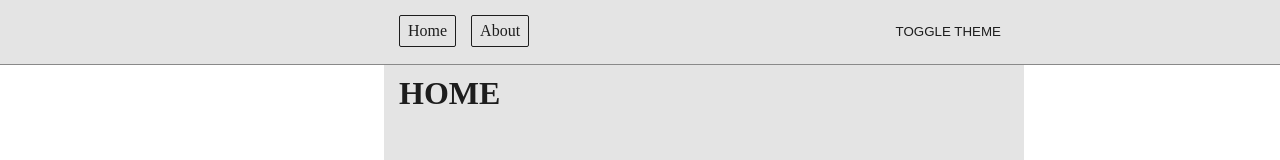
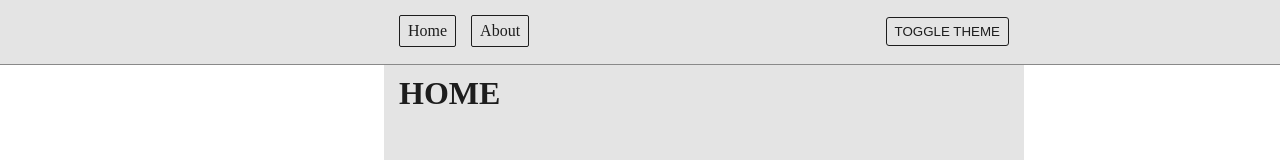
Before and after one commit to MaksimRezkov/advance-project-second, a React app: page / in a window 1280 px wide. Shown: the top 160 px of the page. Built offline with nearby package versions, Linux system fonts and the light colour scheme.

Commit message:
немношк рефакторинга

```diff
--- a/src/features/ThemeSwitcher/ui/ThemeSwitcher.module.scss
+++ /dev/null
@@ -1,3 +0,0 @@
-.borderNone {
-    border: none;
-}
--- a/src/features/ThemeSwitcher/ui/ThemeSwitcher.tsx
+++ b/src/features/ThemeSwitcher/ui/ThemeSwitcher.tsx
@@ -9,7 +9,6 @@ export const ThemeSwitcher: FC = () => {
   return (
     <Button
       clickHandler={toggleThemeValue}
-      additionalClasses={[styleClasses.borderNone]}
     >
       TOGGLE THEME
     </Button>
--- a/src/shared/LinkButton/ui/LinkButton.tsx
+++ b/src/shared/LinkButton/ui/LinkButton.tsx
@@ -1,15 +1,17 @@
 import { FC } from "react";
-import { Link } from "react-router-dom";
+import { Link, LinkProps } from "react-router-dom";
 import { classNames } from "../../utils/classNames";
 import styleClasses from "./LinkButton.module.scss";
 
-export interface ILinkButtonProps {
-  to: string;
+export interface ILinkButtonProps extends LinkProps {
+  additionalClassNames?: string[];
 };
 
-export const LinkButton: FC<ILinkButtonProps> = ({ children, to }) => {
+export const LinkButton: FC<ILinkButtonProps> = (props) => {
+  const { to, children, additionalClassNames = [] } = props;
   const className = classNames({
     mainClassName: styleClasses.button_link,
+    additional: additionalClassNames,
   });
 
   return (
--- a/src/shared/input/ui/ApInput.tsx
+++ b/src/shared/input/ui/ApInput.tsx
@@ -2,12 +2,12 @@ import { FC, PropsWithChildren } from "react";
 import styleClasses from "./ApInput.module.scss";
 
 interface IApInputProps {
-  placeholder: string;
+  placeholder?: string;
   value: string;
 };
 
-const ApInput: FC<IApInputProps> = (prop: PropsWithChildren<IApInputProps>) => {
-  const { placeholder, value } = prop;
+const ApInput: FC<IApInputProps> = (props: PropsWithChildren<IApInputProps>) => {
+  const { placeholder = '', value } = props;
   return (
     <input className={styleClasses.ApInput} placeholder={placeholder} value={value}/>
   )
--- a/src/shared/utils/classNames.ts
+++ b/src/shared/utils/classNames.ts
@@ -7,7 +7,7 @@ export function classNames(params: IClassNamesParams) {
   const { mainClassName, additional = [] } = params;
   let classNameResult = mainClassName;
 
-  additional.forEach((className: string) => {
+  additional.filter(Boolean).forEach((className: string) => {
     classNameResult += ` ${className}`;
   });
 
```
Also changed, not shown: src/widgets/Header/ui/Header.tsx (line endings or trailing spaces).
